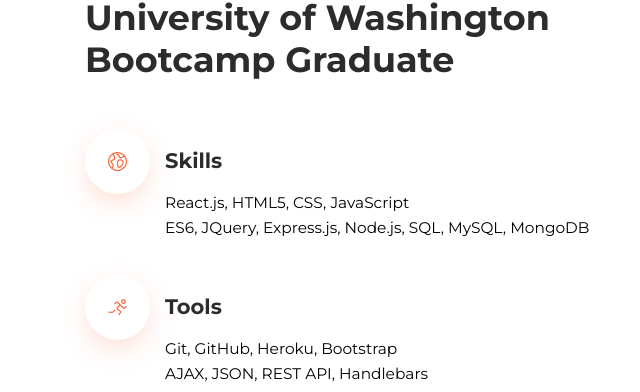
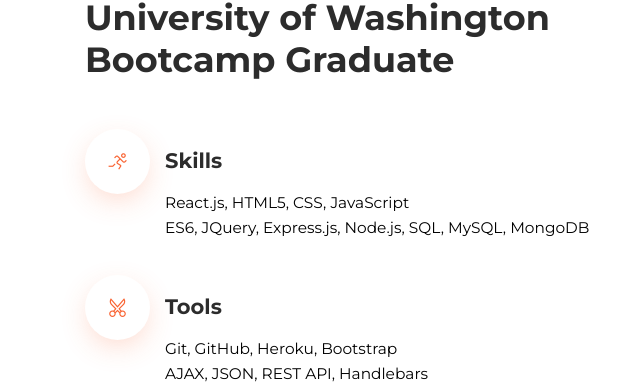
Before and after one commit to wolfdog27/TechPortfolio, a website: page index.html in a window 1280 px wide. Shown: the part 1374-1766 px from the top of the page, 0-640 px from the left. Drawn offline with Linux system fonts and the light colour scheme; some packages are replaced by stand-ins of ours.

Commit message:
icon changes

```diff
--- a/index.html
+++ b/index.html
@@ -140,7 +140,7 @@
                     <h2 class="title">University of Washington Bootcamp Graduate</h2>
                     <div class="info info-horizontal">
                         <div class="icon icon-primary icon-circle">
-                            <i class="now-ui-icons location_world"></i>
+                            <i class="now-ui-icons sport_user-run"></i>
                         </div>
                         <div class="description">
                             <h4 class="info-title"><strong>Skills</strong></h4>
@@ -151,7 +151,7 @@
                     </div>
                     <div class="info info-horizontal">
                         <div class="icon icon-primary icon-circle">
-                            <i class="now-ui-icons sport_user-run"></i>
+                            <i class="now-ui-icons design_scissors"></i>
                         </div>
                         <div class="description">
                             <h4 class="info-title"><strong>Tools</strong></h4>
```
